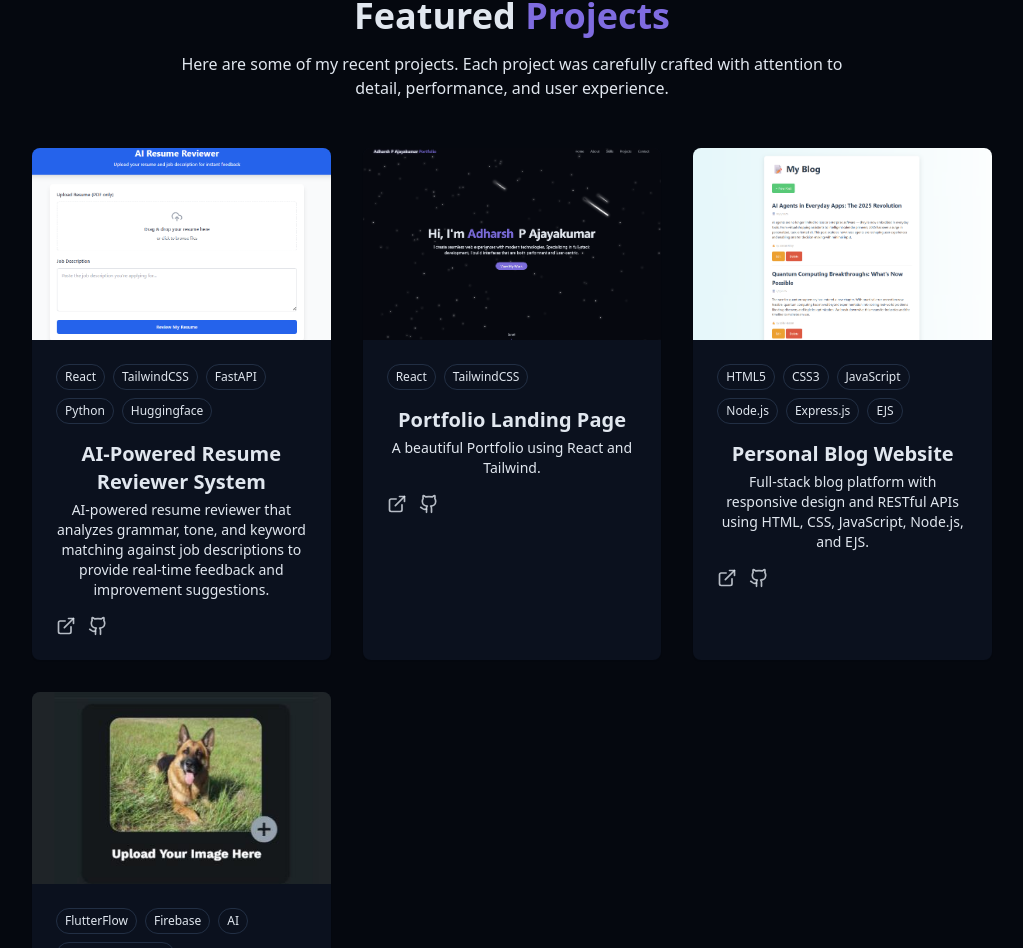
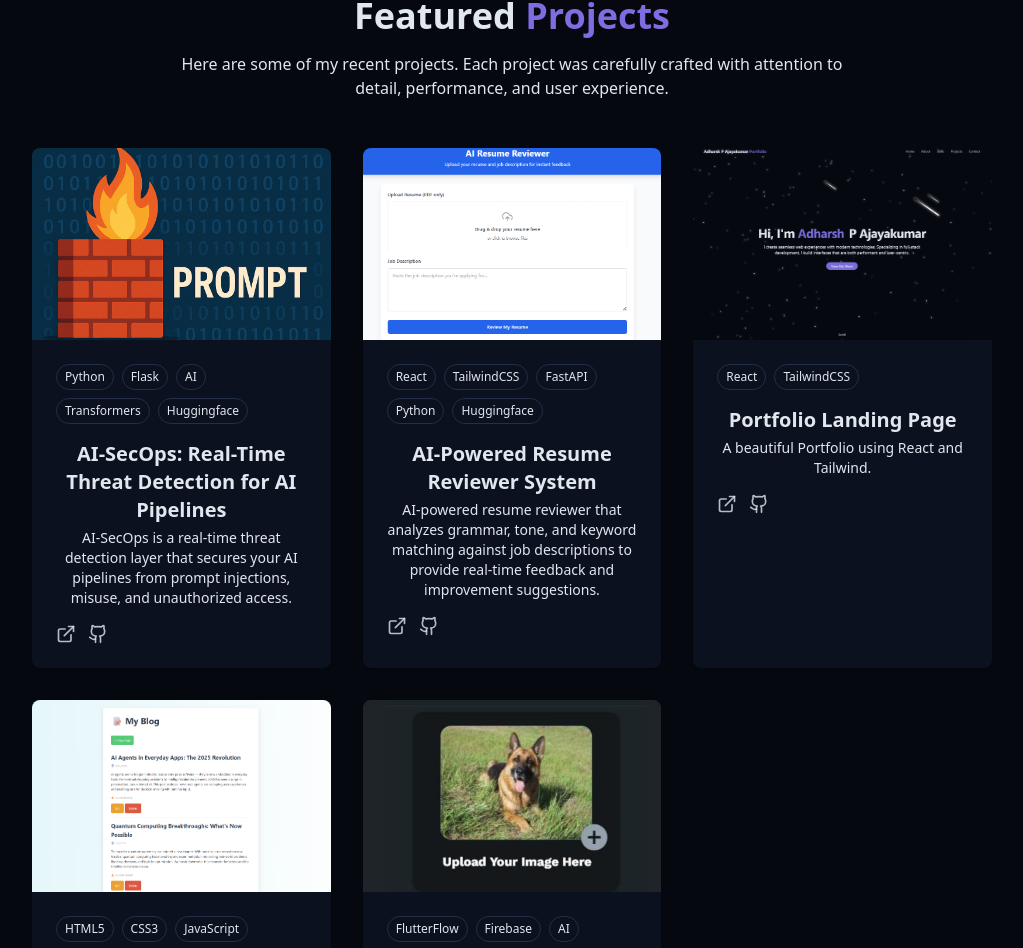
Before and after one commit to adharsh555/Portfolio_React_Tailwind, a React (Vite) app: page / in a window 1280 px wide. Shown: the part 2710-3658 px from the top of the page, without its empty margins (128-1151 px from the left). Built offline with nearby package versions, Linux system fonts and the light colour scheme.

Commit message:
Update: Added latest project changes

```diff
--- a/src/components/ProjectsSection.jsx
+++ b/src/components/ProjectsSection.jsx
@@ -2,7 +2,17 @@ import { ArrowRight, ExternalLink, Github } from "lucide-react";
 
 const projects = [
   {
-    id: 1,
+  id: 1,
+  title: "AI-SecOps: Real-Time Threat Detection for AI Pipelines",
+  description:
+    "AI-SecOps is a real-time threat detection layer that secures your AI pipelines from prompt injections, misuse, and unauthorized access.",
+  image: "/projects/fire.png", // Replace with actual image path
+  tags: ["Python", "Flask", "AI", "Transformers", "Huggingface"],
+  demoUrl: "", // APK or demo link
+  githubUrl: "https://github.com/adharsh555/AI-secops#", // Research/publication link
+}
+,{
+    id: 2,
     title: "AI-Powered Resume Reviewer System",
     description: "AI-powered resume reviewer that analyzes grammar, tone, and keyword matching against job descriptions to provide real-time feedback and improvement suggestions.",
     image: "/projects/AI_Resume.png",
@@ -11,7 +21,7 @@ const projects = [
     githubUrl: "https://github.com/adharsh555/AI-Powered-Resume-Reviewer",
   },
   {
-    id: 2,
+    id: 3,
     title: "Portfolio Landing Page",
     description: "A beautiful Portfolio using React and Tailwind.",
     image: "/projects/Portfolio.png",
@@ -21,7 +31,7 @@ const projects = [
   },
 
   {
-  id: 3,
+  id: 4,
   title: "Personal Blog Website",
   description:"Full-stack blog platform with responsive design and RESTful APIs using HTML, CSS, JavaScript, Node.js, and EJS.",
   image: "/projects/personal-blog.png", // Replace with actual image path
@@ -30,7 +40,7 @@ const projects = [
   githubUrl: "https://github.com/adharsh555/Blog", // Add actual GitHub repo URL
 },
 {
-  id: 4,
+  id: 5,
   title: "PETORIA – AI-Powered Pet Companion",
   description:
     "An AI-driven pet care platform offering behavior analysis, smart reminders, and real-time support using Firebase, FlutterFlow, and ML.",
@@ -39,7 +49,6 @@ const projects = [
   demoUrl: "https://1024terabox.com/s/1GS1Zfe4OIjLittZ-0KS8_g", // APK or demo link
   githubUrl: "https://github.com/adharsh555/petoria", // Research/publication link
 }
-
 
 
 ];
```
Also changed, not shown: public/projects/fire.png (added).
